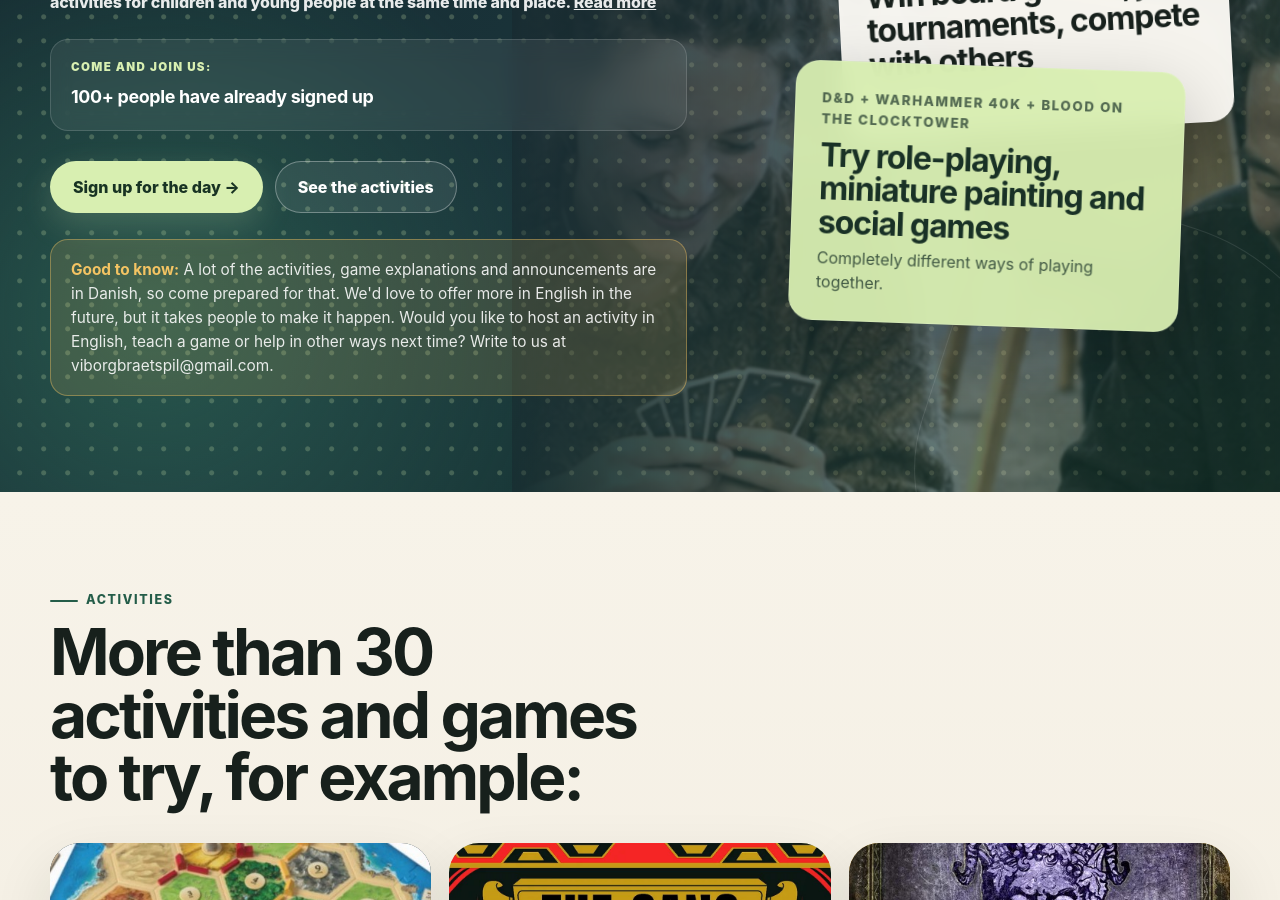
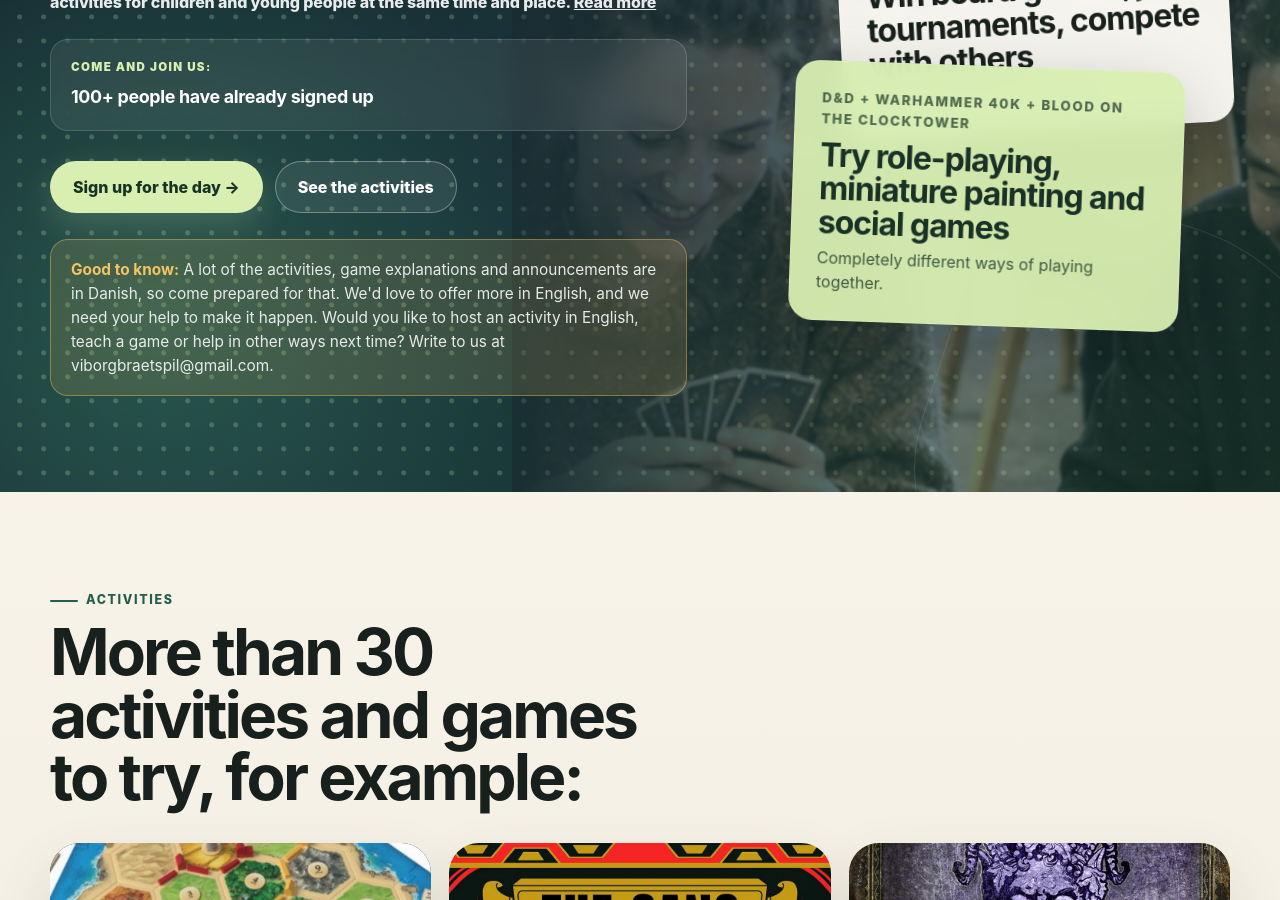
Before and after one commit to Andrejao/spilex, a Jekyll site: the page built from en.html, in a window 1280 px wide and 900 px high, scrolled down 618 px. Built offline with Jekyll 4.4.1, drawn with Linux system fonts in a browser that asks for light colours; some of the changed text lies outside the part shown.

Commit message:
Update en.html

```diff
--- a/en.html
+++ b/en.html
@@ -380,7 +380,7 @@
           <a class="vbd-btn vbd-btn-ghost" href="#activities">See the activities</a>
         </div>
         <p class="en-notice">
-          <strong>Good to know:</strong> A lot of the activities, game explanations and announcements are in Danish, so come prepared for that. We'd love to offer more in English in the future, but it takes people to make it happen. Would you like to host an activity in English, teach a game or help in other ways next time? Write to us at viborgbraetspil@gmail.com.
+          <strong>Good to know:</strong> A lot of the activities, game explanations and announcements are in Danish, so come prepared for that. We'd love to offer more in English, and we need your help to make it happen. Would you like to host an activity in English, teach a game or help in other ways next time? Write to us at viborgbraetspil@gmail.com.
 
 
         </p>
@@ -607,7 +607,10 @@
         <div class="en-card">
           <span class="en-meta">Language</span>
           <h3>The day is in Danish</h3>
-          <p>Activities, game explanations and announcements are all in Danish, and we don't have the resources to offer help in English on the day. If you're comfortable with that, you're very welcome. Many games are easy to follow by watching, and playing with others is a relaxed way to meet new people and grow your local network.</p>
+          <p>Most activities, game explanations and announcements are in Danish. We cannot guarantee to help in English on the day, unfortunenately. We'd love to offer more in English, and we need your help  to make it happen! Would you like to host an activity in English, teach a game or help in other ways next time? Write to us at viborgbraetspil@gmail.com
+
+
+           </p>
         </div>
         <div class="en-card">
           <span class="en-meta">Next year</span>
```
